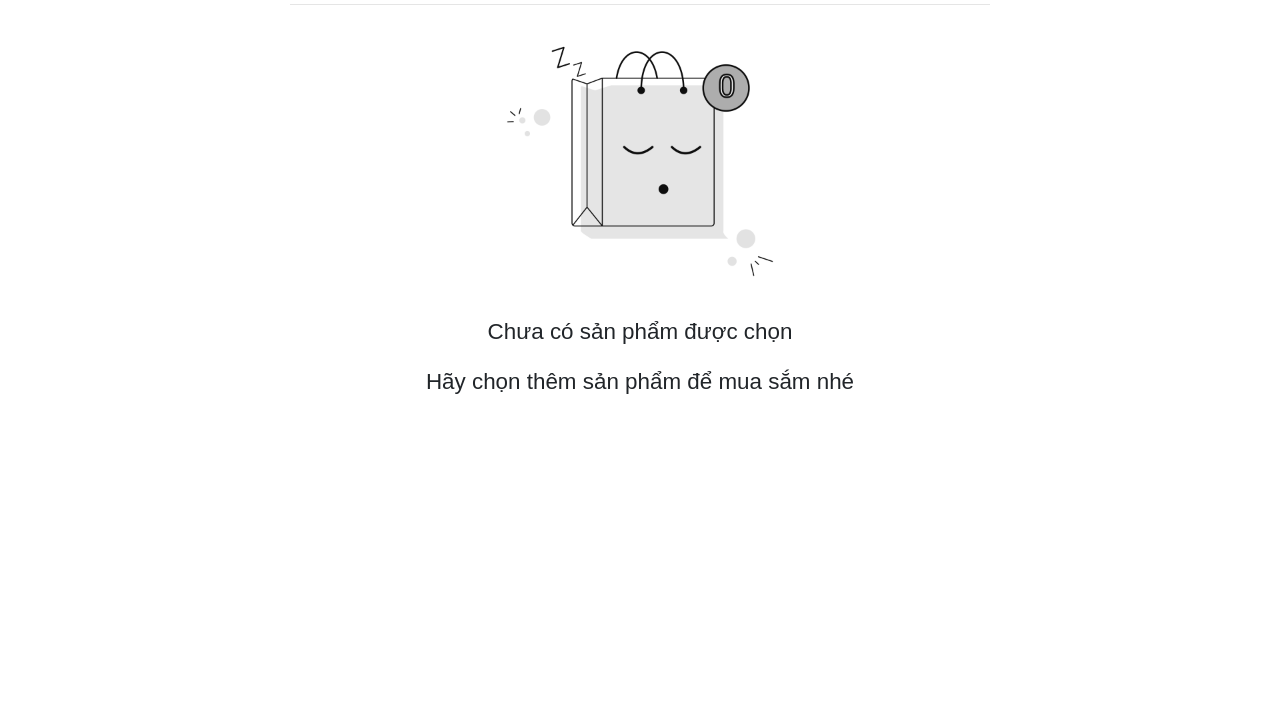
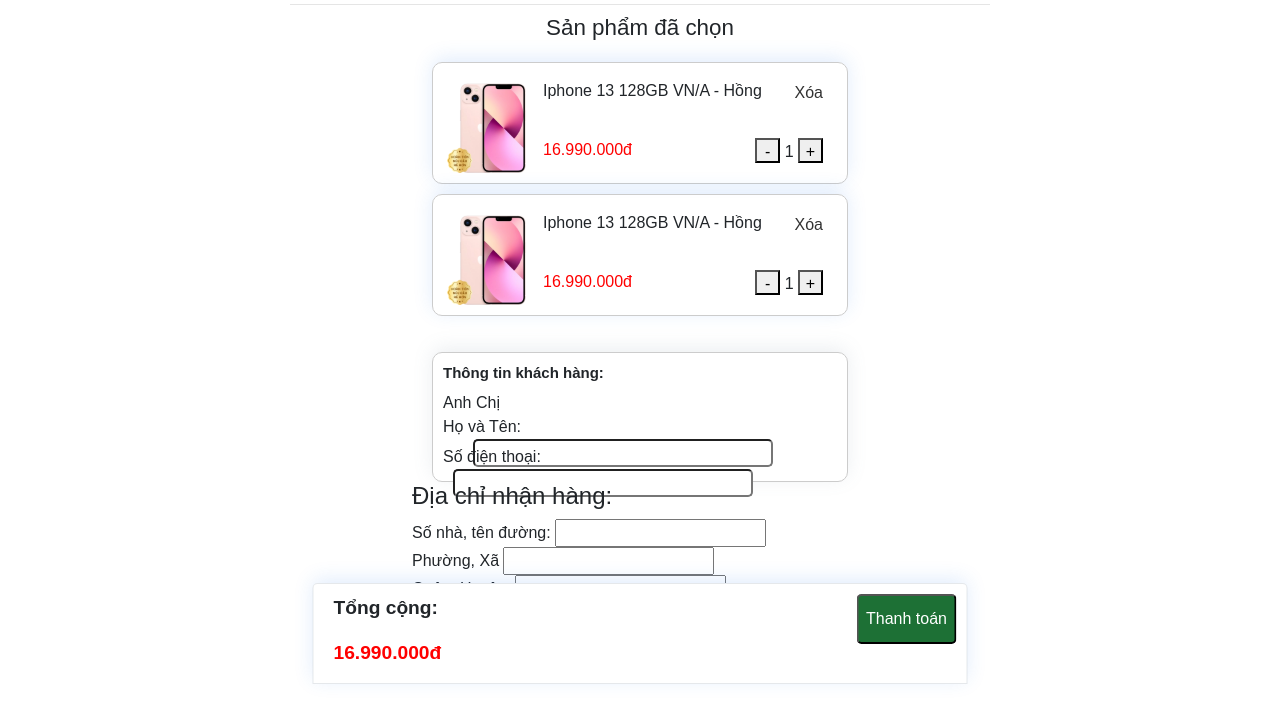
Before and after one commit to NPNKhoa/Anymo, a plain HTML site: page cart.html in a window 1280 px wide. Shown: the part 116-838 px from the top of the page. Drawn offline with nearby package versions, Linux system fonts and the light colour scheme; files whose address does not match are found by name.

Commit message:
cập nhật trang giỏ hàng

```diff
--- a/cart.html
+++ b/cart.html
@@ -77,7 +77,7 @@
         </div>
       </div>
       <!--No cart: cart-list-no-cart -->
-      <div class="cart-list cart-list-no-cart">
+      <div class="cart-list ">
         <img src="image/no_cart.png" alt="" class="cart-list-no-cart-img">
         <span class="cart-list-no-cart-msg">
           <p>Chưa có sản phẩm được chọn</p>
@@ -106,13 +106,84 @@
             </div>
           </li>
 
+          <li class="cart-item">
+            <img src="image/iphone-13-128gb-650x650.webp" class="cart-img">
+            <div class="cart-item-info">
+              <div class="cart-item-head">
+                <h5 class="cart-item-head-name">Iphone 13 128GB VN/A - Hồng</h5>
+                <span class="cart-item-head-remove">Xóa</span>
+              </div>
+              <div class="cart-item-body">
+                <span class="cart-item-body-price">16.990.000đ</span>
+                <div class="cart-item-wrap">
+                  <button class="cart-item-body-minus">-</button>
+                  <span class="cart-item-body-qnt">1</span>
+                  <button class="cart-item-body-plus">+</button>
+                </div>
+              </div>
+            </div>
+          </li>
+
         </ul>
+
+        <div class="cart-list-infor">
+          <h4 class="cart-infor">Thông tin khách hàng:</h4>
+          <form action="" class="cart-infor-customer">
+            <div class="cart-infor-sex">
+              <span>
+                <i class="cart-infor-choose"></i>
+                Anh
+              </span>
+              <span>
+                <i class="cart-infor-choose"></i>
+                Chị
+              </span>
+            </div>
+            <div class="cart-infor-namephone">
+              <div class="cart-infor-name">
+                <label for="cusName" class="cart-infor-name-label">Họ và Tên:</label>
+                <input type="text" required="required" delaytime="200" maxlength="50" name="cusName">
+              </div>
+              <div class="cart-infor-phone">
+                <label for="cusPhone" class="cart-infor-name-label">Số điện thoại:</label>
+                <input type="tel" required="required" delaytime="200" maxlength="10" name="cusName">
+              </div>
+            </div>
+
+          </form>
+        </div>
+
+        <div class="cart-list-address">
+          <h4 class="cart-address">Địa chỉ nhận hàng:</h4>
+          <form action="" class="cart-address-information">
+            <div class="cart-address--">
+              <div class="cart-address--street">
+                <label for="cusStreet" class="cart-infor-name-label">Số nhà, tên đường:</label>
+                <input type="text" required="required" delaytime="200" maxlength="50" name="cusStreet">
+              </div>
+              <div class="cart-address--ward">
+                <label for="cusWards" class="cart-infor-name-label">Phường, Xã</label>
+                <input type="text" required="required" delaytime="200" maxlength="50" name="cusWards">
+              </div>
+              <div class="cart-address--district">
+                <label for="cusDistrict" class="cart-infor-name-label">Quận, Huyện:</label>
+                <input type="text" required="required" delaytime="200" maxlength="50" name="cusDistrict">
+              </div>
+              <div class="cart-address--province">
+                <label for="cusProvince" class="cart-infor-name-label">Tỉnh, Thành phố:</label>
+                <input type="text" required="required" delaytime="200" maxlength="50" name="cusProvince">
+              </div>
+            </div>
+
+          </form>
+        </div>
+
         <div class="cart-list-summary">
           <div>
             <p class="cart-summary-total">Tổng cộng:</p>
             <span class="cart-summary-sum">16.990.000đ</span>
           </div>
-          <button class="cart-summary-pay">Thanh toán</button>
+          <button class="cart-summary-pay" onclick=" ">Thanh toán</button>
         </div>
       </div>
     </main>
--- a/css/style.css
+++ b/css/style.css
@@ -267,6 +267,62 @@ header .header-end .cart-button a {
   cursor: pointer;
 }
 
+.cart-list-infor{
+  display: block;
+  height: 130px;
+  border-radius: 10px;
+  border: 1px solid #CCC;
+  padding: 10px;
+  margin: 0 20px;
+  box-shadow: 0 -4px 20px -1px rgba(111, 131, 156, 0.15);
+}
+
+.cart-infor{
+  line-height: 20px;
+  font-weight: 600;
+  color: var(--black);
+  text-transform: none;
+  font-size: 15px;
+}
+.cart-infor-customer{
+
+}
+.cart-infor-sex{
+
+}
+.cart-infor-choose{
+
+}
+
+.cart-infor-namephone{
+  font-weight: 400;
+}
+.cart-infor-name{
+  height: 30px;
+}
+
+.cart-infor-name input{
+  margin-left: 30px;
+  border-radius: 5px;
+  width: 300px;
+  font-family: inherit;
+  font-size: inherit;
+  line-height: inherit;
+}
+
+.cart-infor-phone{
+  height: 30px;
+}
+
+.cart-infor-phone input{
+  margin-left: 10px;
+  border-radius: 5px;
+  width: 300px;
+  font-family: inherit;
+  font-size: inherit;
+  line-height: inherit;
+}
+
 .cart-list-summary{
   background-color: #fff;
     border: 1px solid rgba(145,158,171,.239);
```
Also changed, not shown: order.html (+3 -1 lines), js/script.js (line endings or trailing spaces).
